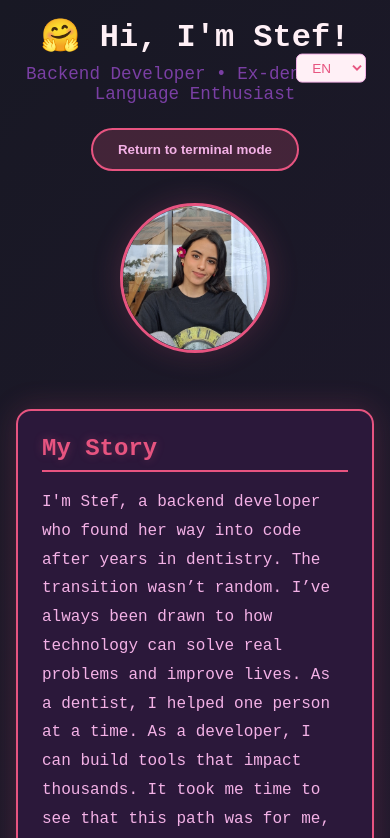
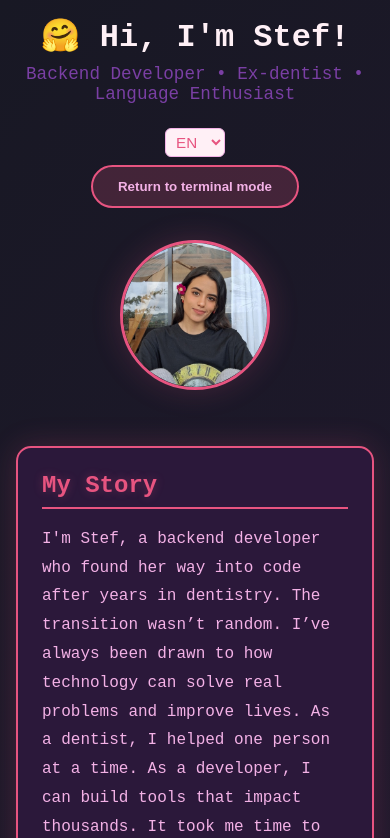
Before and after one commit to stefanyralvgh/MyPortfolio, a Next.js app in the folder frontend/: page /about in a window 390 px wide. Shown: the top 838 px of the page. Built offline with nearby package versions, Linux system fonts and the light colour scheme.

Commit message:
fixed responsive for about page

```diff
--- a/frontend/src/pages/about.tsx
+++ b/frontend/src/pages/about.tsx
@@ -10,7 +10,7 @@ const AboutPage: React.FC = () => {
   const getAboutContent = () => {
     const content = {
       es: {
-        title: '👋 ¡Hola, soy Stef!',
+        title: '🤗¡Hola, soy Stef!',
         subtitle: 'Backend Developer • Ex-dentista • Amante de los idiomas',
         story: {
           title: 'Mi historia',
@@ -80,7 +80,7 @@ const AboutPage: React.FC = () => {
         }
       },
       fr: {
-        title: '👋 Salut, je suis Stef !',
+        title: '🤗 Salut, je suis Stef !',
         subtitle: 'Développeuse Backend • Ex-dentiste • Passionnée de langues',
         story: {
           title: 'Mon histoire',
@@ -125,10 +125,10 @@ const AboutPage: React.FC = () => {
     <div className="about-container">
       <div className="about-header" style={{ display: 'flex', alignItems: 'center', justifyContent: 'center', position: 'relative', marginBottom: '0.5rem' }}>
         <div style={{ display: 'flex', flexDirection: 'column', alignItems: 'center', flex: 1 }}>
-          <h1 style={{ margin: 0, fontSize: '2rem', whiteSpace: 'nowrap', overflow: 'hidden', textOverflow: 'ellipsis', textAlign: 'center' }}>{content.title}</h1>
+          <h1 style={{ margin: 0, fontSize: '2rem', overflow: 'hidden', textOverflow: 'ellipsis', textAlign: 'center' }}>{content.title}</h1>
           <p style={{ margin: '0.5rem 0 1rem 0', fontSize: '1.1rem', color: '#7a3fa4', fontWeight: 500, textAlign: 'center' }}>{content.subtitle}</p>
         </div>
-        <div style={{ position: 'absolute', right: 0, top: '50%', transform: 'translateY(-50%)', marginRight: '0.5rem' }}>
+        <div className="about-lang-switcher">
           <LanguageSwitcher hideLabel={true} />
         </div>
       </div>
--- a/frontend/src/styles/globals.css
+++ b/frontend/src/styles/globals.css
@@ -167,6 +167,44 @@ body::-webkit-scrollbar-thumb:hover {
   animation: none !important;
   box-shadow: none;
   z-index: 2;
+}
+
+/* Terminal help command responsive styles */
+.help-list {
+  list-style: none;
+  padding: 0;
+  margin: 0.5em 0 0 0;
+}
+.help-list li {
+  margin-bottom: 0.5em;
+  line-height: 1.3;
+}
+.help-cmd {
+  color: #e75480;
+  font-weight: bold;
+  font-family: inherit;
+  margin-right: 0.5em;
+}
+.help-desc {
+  color: #fff;
+  font-family: inherit;
+}
+@media (max-width: 600px) {
+  .help-list li {
+    display: flex;
+    flex-direction: column;
+    align-items: flex-start;
+    margin-bottom: 1em;
+  }
+  .help-cmd {
+    font-size: 1.05em;
+    margin-bottom: 0.1em;
+  }
+  .help-desc {
+    font-size: 0.98em;
+    color: #e0e0e0;
+    margin-left: 0;
+  }
 }
 
 /* Adventure Page Styles */
@@ -1180,4 +1218,49 @@ body::-webkit-scrollbar-thumb:hover {
     min-width: 70px;
     max-width: 90px;
   }
+  .about-header h1 {
+    font-size: 1.4rem;
+    white-space: normal;
+  }
 }
+
+/* About page header responsive styles */
+.about-header {
+  display: flex;
+  align-items: center;
+  justify-content: center;
+  position: relative;
+  margin-bottom: 0.5rem;
+}
+
+.about-lang-switcher {
+  position: absolute;
+  right: 0;
+  top: 50%;
+  transform: translateY(-50%);
+  margin-right: 0.5rem;
+}
+
+@media (max-width: 600px) {
+  .about-header {
+    flex-direction: column;
+    align-items: center;
+    position: static;
+  }
+  .about-lang-switcher {
+    position: static;
+    transform: none;
+    margin: 0.5rem 0 0 0;
+    width: 80px;
+    min-width: 60px;
+    font-size: 0.95rem;
+    display: flex;
+    justify-content: center;
+  }
+  .about-lang-switcher select {
+    width: 100%;
+    min-width: 60px;
+    font-size: 0.95rem;
+    padding: 2px 6px;
+  }
+}
```
